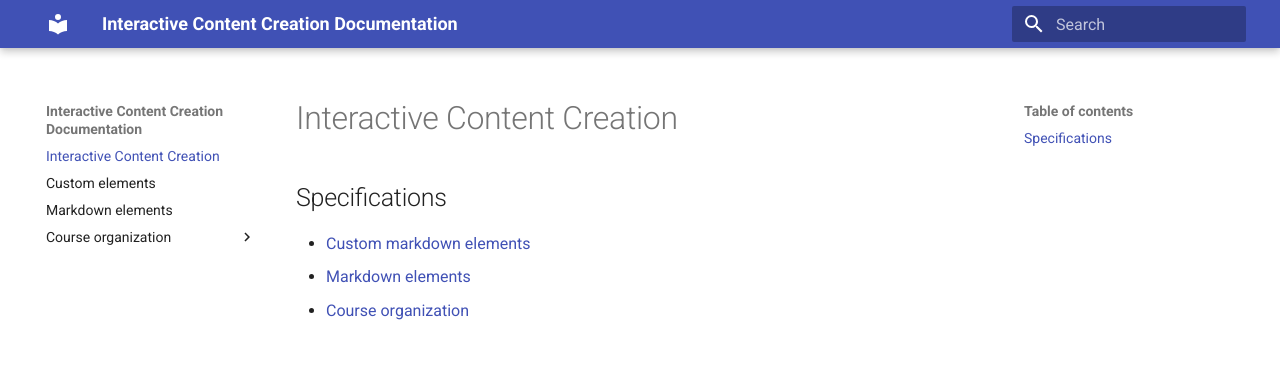
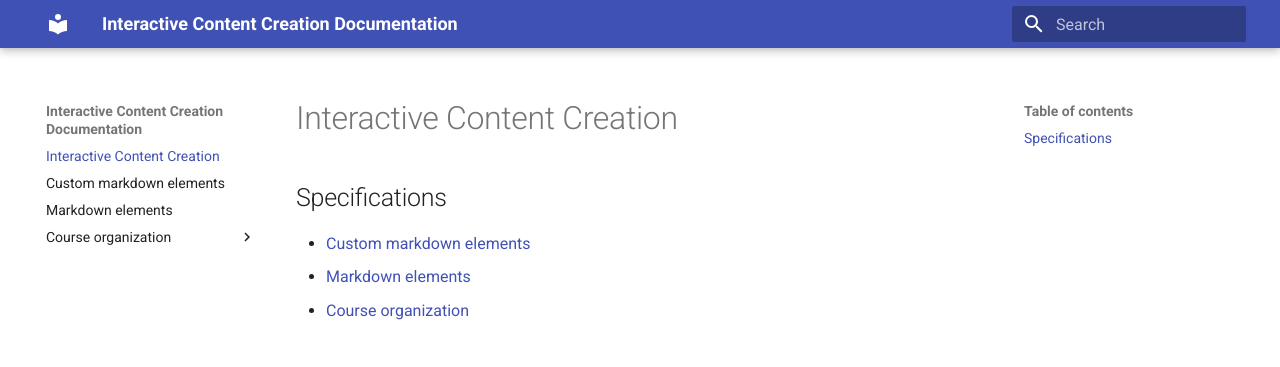
Before and after one commit to SoftUni-Internal/interactive-docs, an MkDocs documentation site: the page built from docs/index.md, in a window 1280 px wide. Shown: the top 367 px of the page. Built offline with MkDocs 1.6.1 and Material for MkDocs 9.7.7, drawn with Linux system fonts in a browser that asks for light colours; part of the change alters nothing that is shown.

Commit message:
Navigation improvements

```diff
--- a/docs/index.md
+++ b/docs/index.md
@@ -2,6 +2,6 @@
 
 ## Specifications
 
-- [Custom markdown elements](custom-elements)
-- [Markdown elements](markdown-elements.md)
+- [Custom markdown elements](custom-markdown-elements)
+- [Markdown elements](markdown-elements)
 - [Course organization](course-organization/index.md)
```
Also changed, not shown: docs/custom-markdown-elements.md (renamed from docs/custom-elements.md).
